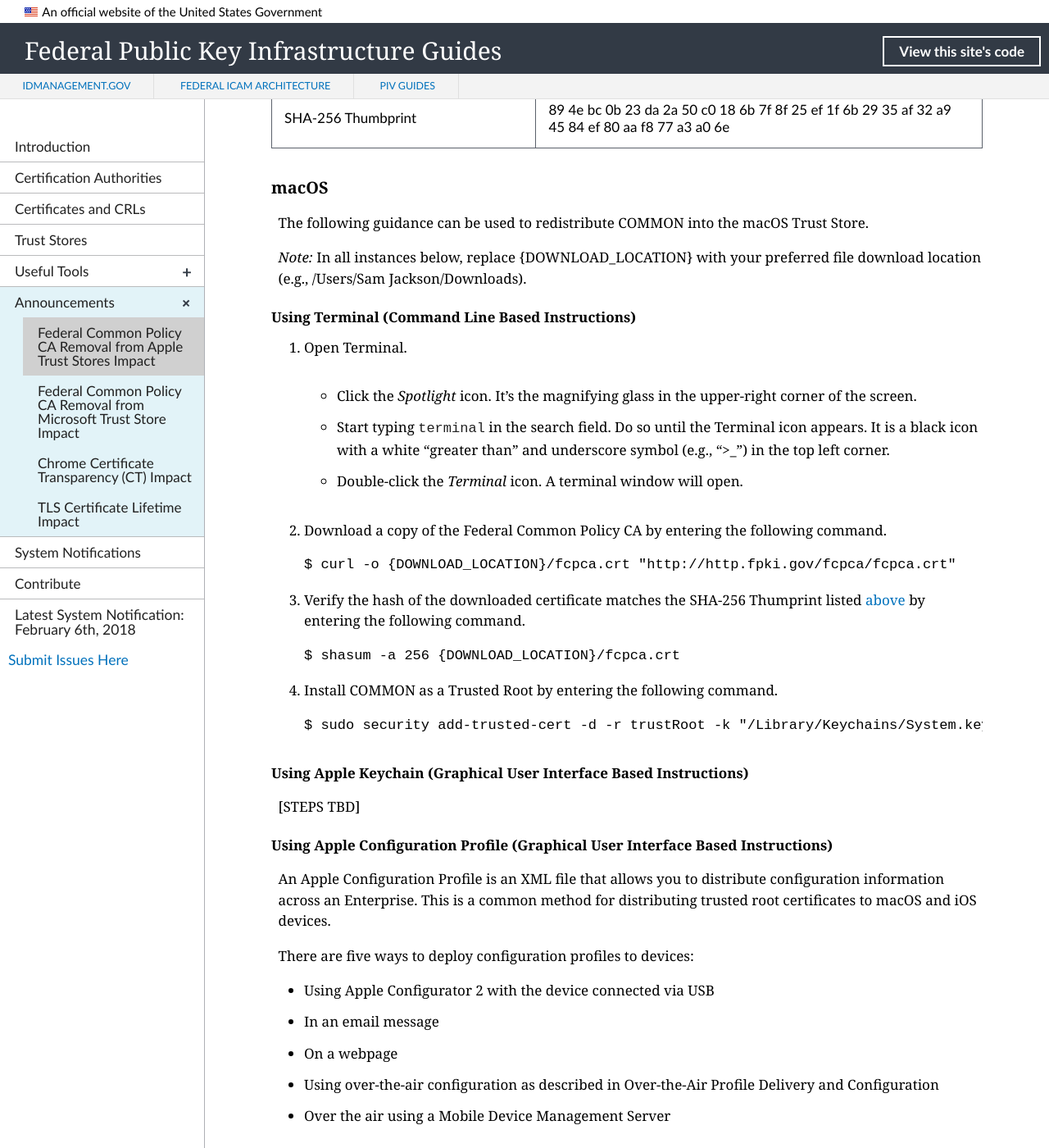
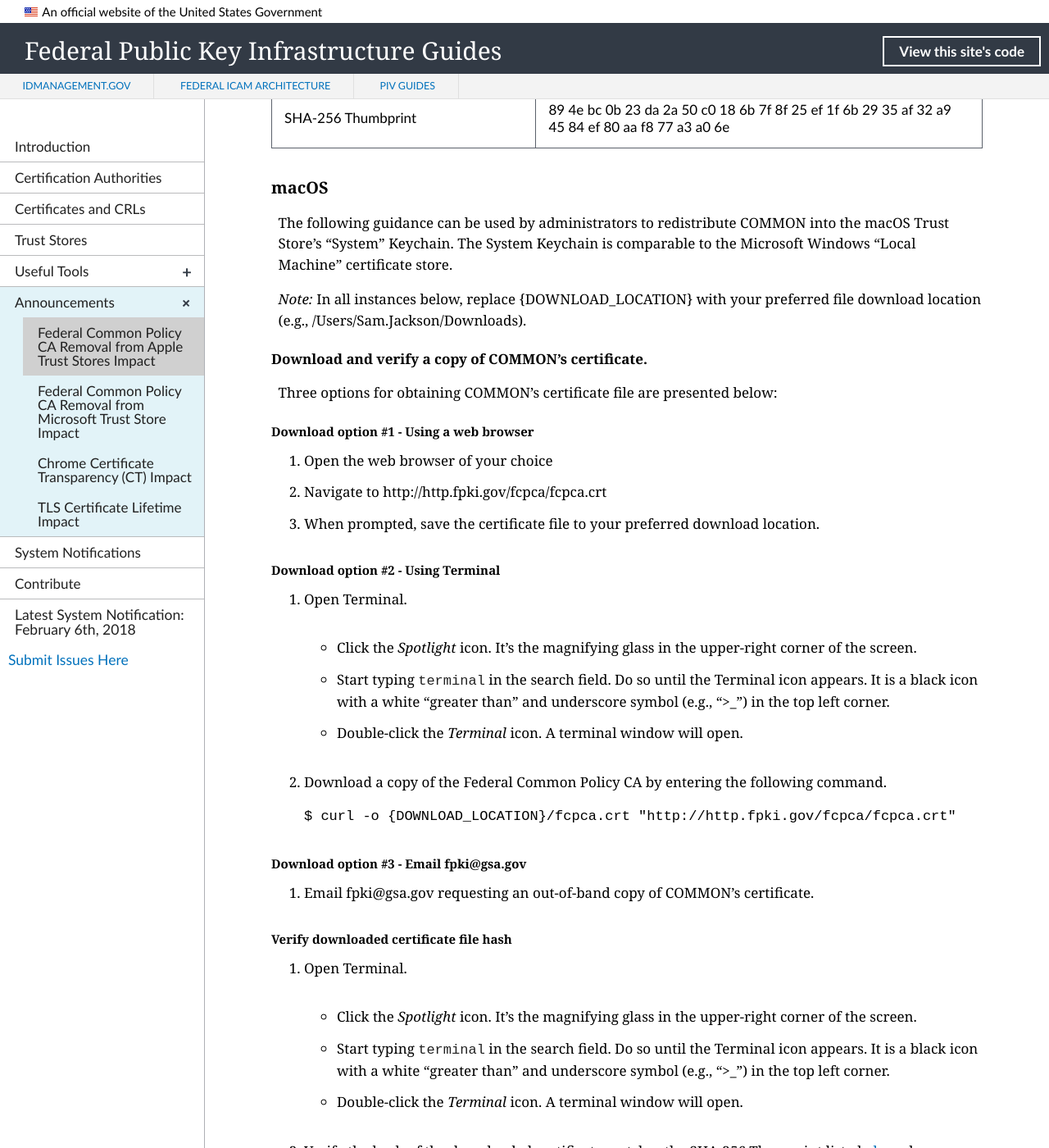
Before and after one commit to GSA/fpki-guides, a Jekyll site: the page built from _announcements/01_apple_common_removal.md, in a window 1280 px wide and 1400 px high, scrolled down 2814 px. Shown: the whole window at 82% size. Built offline with Jekyll 4.4.1, drawn with Linux system fonts in a browser that asks for light colours; nearby versions of some CDN libraries; library files that are not in the unit come from our copies; some of the changed text lies outside the part shown.

Commit message:
Update 01_apple_common_removal.md
Rough cut at completing steps. Need to proof/verify.

````diff
--- a/_announcements/01_apple_common_removal.md
+++ b/_announcements/01_apple_common_removal.md
@@ -63,11 +63,19 @@
 
 
 ### macOS
-The following guidance can be used to redistribute COMMON into the macOS Trust Store.
+The following guidance can be used by administrators to redistribute COMMON into the macOS Trust Store's "System" Keychain. The System Keychain is comparable to the Microsoft Windows "Local Machine" certificate store.
 
-*Note:* In all instances below, replace {DOWNLOAD_LOCATION} with your preferred file download location (e.g., /Users/Sam Jackson/Downloads).
+*Note:* In all instances below, replace {DOWNLOAD_LOCATION} with your preferred file download location (e.g., /Users/Sam.Jackson/Downloads).
 
-#### Using Terminal (Command Line Based Instructions)
+#### Download and verify a copy of COMMON's certificate.
+Three options for obtaining COMMON's certificate file are presented below:
+
+##### Download option #1 - Using a web browser
+1. Open the web browser of your choice
+2. Navigate to http://http.fpki.gov/fcpca/fcpca.crt
+3. When prompted, save the certificate file to your preferred download location.
+
+##### Download option #2 - Using Terminal
 1. Open Terminal.
 - Click the *Spotlight* icon. It's the magnifying glass in the upper-right corner of the screen.
 - Start typing `terminal` in the search field. Do so until the Terminal icon appears. It is a black icon with a white "greater than" and underscore symbol (e.g., ">_") in the top left corner.
@@ -78,20 +86,39 @@
 $ curl -o {DOWNLOAD_LOCATION}/fcpca.crt "http://http.fpki.gov/fcpca/fcpca.crt"
 ```
 
-3. Verify the hash of the downloaded certificate matches the SHA-256 Thumprint listed [above](#what-should-i-do) by entering the following command.
+##### Download option #3 - Email fpki@gsa.gov
+1. Email fpki@gsa.gov requesting an out-of-band copy of COMMON's certificate.
+
+##### Verify downloaded certificate file hash
+1. Open Terminal.
+- Click the *Spotlight* icon. It's the magnifying glass in the upper-right corner of the screen.
+- Start typing `terminal` in the search field. Do so until the Terminal icon appears. It is a black icon with a white "greater than" and underscore symbol (e.g., ">_") in the top left corner.
+- Double-click the *Terminal* icon. A terminal window will open.
+
+2. Verify the hash of the downloaded certificate matches the SHA-256 Thumprint listed [above](#what-should-i-do) by entering the following command.
 ```
 $ shasum -a 256 {DOWNLOAD_LOCATION}/fcpca.crt
 ```
 
-4. Install COMMON as a Trusted Root by entering the following command.
+
+#### Install COMMON's certificate.
+Three installation options are presented below for installing COMMON's certificate in macOS.
+##### Installation Option #1 - Using Terminal (Command Line Based Instructions)
+1. Install COMMON as a Trusted Root by entering the following command.
 ```
 $ sudo security add-trusted-cert -d -r trustRoot -k "/Library/Keychains/System.keychain" {DOWNLOAD_LOCATION}/fcpca.crt
 ```
 
-#### Using Apple Keychain (Graphical User Interface Based Instructions)
-[STEPS TBD]
+##### Installation Option #2 - Using Apple Keychain (Graphical User Interface Based Instructions)
+1. Browse to the location on your workstation where the verified copy of COMMON's certificate was downloaded.
 
-#### Using Apple Configuration Profile (Graphical User Interface Based Instructions)
+2. Double click on the certificate file.
+
+3. When prompted, enter your password.
+
+Note: Non-administrator users can follow the same steps above to install the certificate into the "Login" Keychain. The Login Keychain is specific to the user's account, and will not impact other user's on the workstation.
+
+##### Installation Option #3 - Using Apple Configuration Profile (Graphical User Interface Based Instructions)
 An Apple Configuration Profile is an XML file that allows you to distribute configuration information across an Enterprise. This is a common method for distributing trusted root certificates to macOS and iOS devices.
 
 There are five ways to deploy configuration profiles to devices:
@@ -189,10 +216,22 @@
 The following guidance can be used to redistribute COMMON into the iOS Trust Store.
 
 #### Using Safari
-[STEPS TBD]
+1. Open the Safari web browser.
+2. Navigate to http://http.fpki.gov/fcpca/fcpca.crt
+3. A message will appear indicating "The website is trying to open Settings to show you a configuratino profile. Do you want to allow this?" Click allow.
+4. The COMMON installation profile will appear. Click "More Details" to view additional information about the profile. Click on COMMON's certificate entry and scroll down to verify the SHA-256 file hash of the certificate beneath the "Fingerprints" heading.
+5. After verifying the has, click "Back" (top left corner of screen), "Install Profile" (top left corner of screen), and then "Install (top right corner of screen).
+6. When prompted, enter your passcode.
+7. Click "Install" (top right corner of screen), and then "Install" once more.
+8. Click "Done".
+
+To enable SSL trust for COMMON, perform the following steps.
+1. From the Home Screen navigate to "Settings", "General", "About", "Certificate Trust Settings".
+2. Beneath the "Enable Full Trust for Root Certificates" heading, toggle ON the entry for "Federal Common Policy CA". Click "Continue" when presented to enable trust.
+3. You should now be able to successffuly navigate to an intranet site whose TLS certificate was issued from a CA that chains to COMMON.
 
 #### Using Apple Configuration Profile (Graphical User Interface Based Instructions)
-Please see macOS instructions above.
+Please see macOS instructions above for creating and installing Profiles.
 
 ## Frequently Asked Questions
 
````
